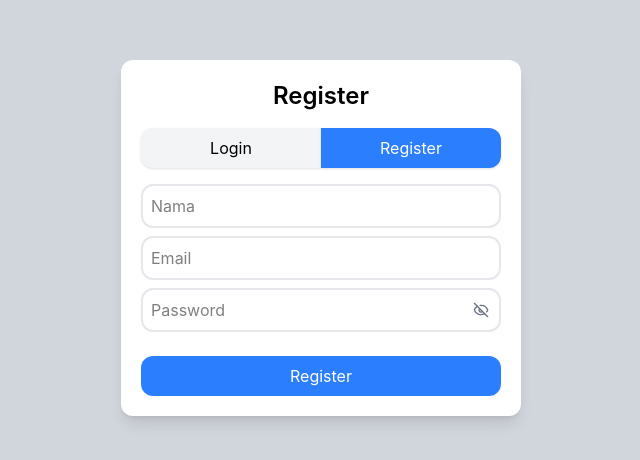
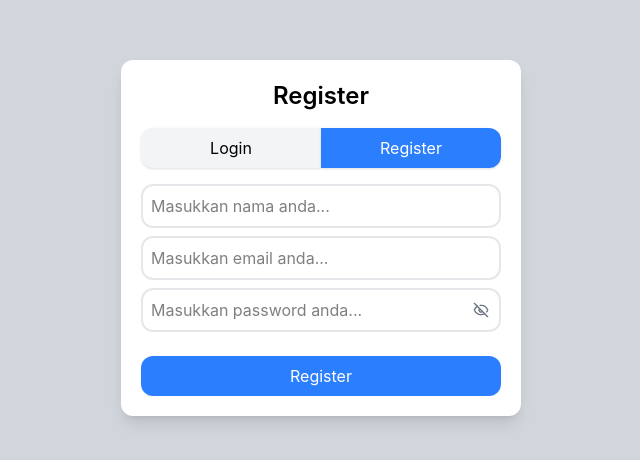
Before and after one commit to RAMDHAN-MQ/react-chat-app, a React (Vite) app in the folder frontend/: page /register in a window 1280 px wide. Shown: the part 162-622 px from the top of the page, without its empty margins (319-959 px from the left). Built offline with nearby package versions, Linux system fonts and the light colour scheme.

Commit message:
add: children pada parrent login dan register page

```diff
--- a/frontend/src/components/ui/Card/CardAuth.jsx
+++ b/frontend/src/components/ui/Card/CardAuth.jsx
@@ -1,55 +1,28 @@
 import { Link } from "react-router-dom";
 import Button from "../Button/Button";
-import InputAuth from "../Input/InputAuth";
 
-export default function CardAuth({ type }) {
-  let card;
-  if (type === "login") {
-    card = (
-      <>
-        <form className="mb-4">
-          <InputAuth type={"email"} placeholder={"Email address"} />
-          <InputAuth type={"password"} placeholder={"Password"} />
-        </form>
-      </>
-    );
-  } else {
-    card = (
-      <>
-        <form className="mb-4">
-          <InputAuth type={"text"} placeholder={"Nama"} />
-          <InputAuth type={"email"} placeholder={"Email"} />
-          <InputAuth type={"password"} placeholder={"Password"} />
-        </form>
-      </>
-    );
-  }
+export default function CardAuth({ type, children }) {
   return (
     <div className="w-100 bg-white p-5 rounded-xl shadow-lg text-center">
-      <h1 className="font-semibold mb-4 text-2xl">
-        {type === "login" ? "Login" : "Register"}
-      </h1>
+      <h1 className="font-semibold mb-4 text-2xl">{type}</h1>
       <div className="flex mb-4">
         <Link
-          className={`px-3 py-2 flex-1 rounded-l-xl shadow-sm cursor-pointer hover:opacity-90 ${type === "login" ? "bg-blue-500 text-white" : "bg-gray-100 text-black"}`}
+          className={`px-3 py-2 flex-1 rounded-l-xl shadow-sm cursor-pointer hover:opacity-90 ${type === "Login" ? "bg-blue-500 text-white" : "bg-gray-100 text-black"}`}
           to={"/"}
         >
           Login
         </Link>
         <Link
-          className={`px-3 py-2 flex-1 rounded-r-xl shadow-sm cursor-pointer hover:opacity-90 ${type !== "login" ? "bg-blue-500 text-white" : "bg-gray-100 text-black"}`}
+          className={`px-3 py-2 flex-1 rounded-r-xl shadow-sm cursor-pointer hover:opacity-90 ${type !== "Login" ? "bg-blue-500 text-white" : "bg-gray-100 text-black"}`}
           to={"/register"}
         >
           Register
         </Link>
       </div>
-      {card}
-      <Button
-        text={type === "login" ? "Login" : "Register"}
-        type={"button"}
-        variant={"primary"}
-        width={"full"}
-      />
+      <form action="" className="mb-4">
+        {children}
+      </form>
+      <Button text={type} type={"button"} variant={"primary"} width={"full"} />
     </div>
   );
 }
--- a/frontend/src/components/ui/Input/InputAuth.jsx
+++ b/frontend/src/components/ui/Input/InputAuth.jsx
@@ -11,6 +11,7 @@ export default function InputAuth({ type, placeholder, value, onChange }) {
   } else {
     tipe = type;
   }
+
   return (
     <div className="relative w-full">
       <input
--- a/frontend/src/pages/Auth/LoginPage.jsx
+++ b/frontend/src/pages/Auth/LoginPage.jsx
@@ -1,13 +1,37 @@
-import { useEffect } from "react";
+import { useState } from "react";
 import CardAuth from "../../components/ui/Card/CardAuth";
-import axios from "axios";
+import InputAuth from "../../components/ui/Input/InputAuth";
 
 export default function LoginPage() {
-  useEffect(() => {
-    axios
-      .get("http://localhost:5001/")
-      .then((res) => console.log(res.data))
-      .catch((error) => console.error(error));
-  },[]);
-  return <CardAuth type={"login"} />;
+  const [value, setValue] = useState({
+    email: "",
+    password: "",
+  });
+
+  return (
+    <CardAuth type={"Login"}>
+      <InputAuth
+        type={"email"}
+        placeholder={"Masukkan email anda..."}
+        value={value.email}
+        onChange={(e) =>
+          setValue({
+            ...value,
+            email: e.target.value,
+          })
+        }
+      />
+      <InputAuth
+        type={"password"}
+        placeholder={"Masukkan password anda..."}
+        value={value.password}
+        onChange={(e) =>
+          setValue({
+            ...value,
+            password: e.target.value,
+          })
+        }
+      />
+    </CardAuth>
+  );
 }
--- a/frontend/src/pages/Auth/RegisterPage.jsx
+++ b/frontend/src/pages/Auth/RegisterPage.jsx
@@ -1,5 +1,49 @@
+import { useState } from "react";
 import CardAuth from "../../components/ui/Card/CardAuth";
+import InputAuth from "../../components/ui/Input/InputAuth";
 
 export default function RegisterPage() {
-  return <CardAuth type={"register"} />;
+  const [value, setValue] = useState({
+    nama: "",
+    email: "",
+    password: "",
+  });
+
+  return (
+    <CardAuth type={"Register"}>
+      <InputAuth
+        type={"text"}
+        placeholder={"Masukkan nama anda..."}
+        value={value.nama}
+        onChange={(e) =>
+          setValue({
+            ...value,
+            nama: e.target.value,
+          })
+        }
+      />
+      <InputAuth
+        type={"email"}
+        placeholder={"Masukkan email anda..."}
+        value={value.email}
+        onChange={(e) =>
+          setValue({
+            ...value,
+            email: e.target.value,
+          })
+        }
+      />
+      <InputAuth
+        type={"password"}
+        placeholder={"Masukkan password anda..."}
+        value={value.password}
+        onChange={(e) =>
+          setValue({
+            ...value,
+            password: e.target.value,
+          })
+        }
+      />
+    </CardAuth>
+  );
 }
```
